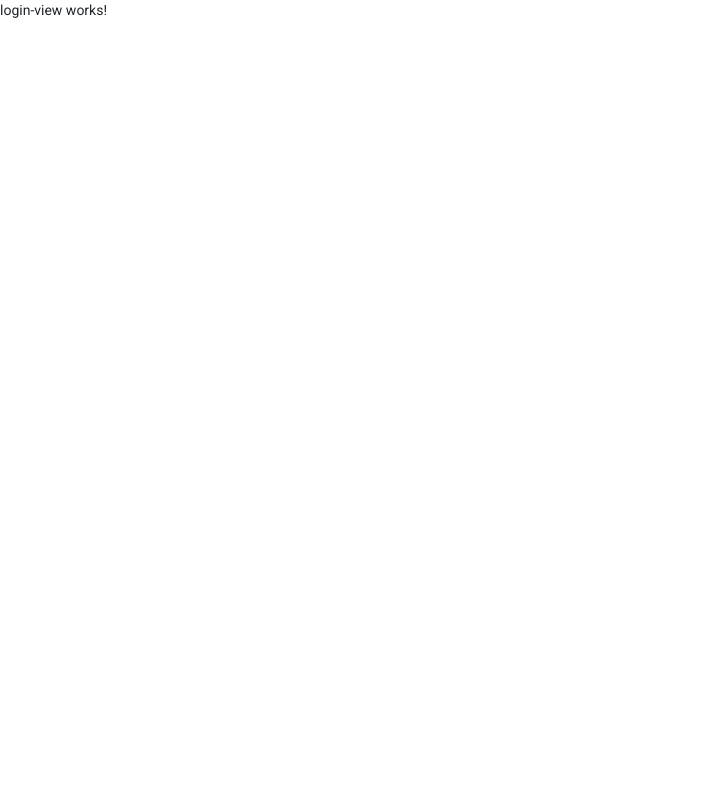
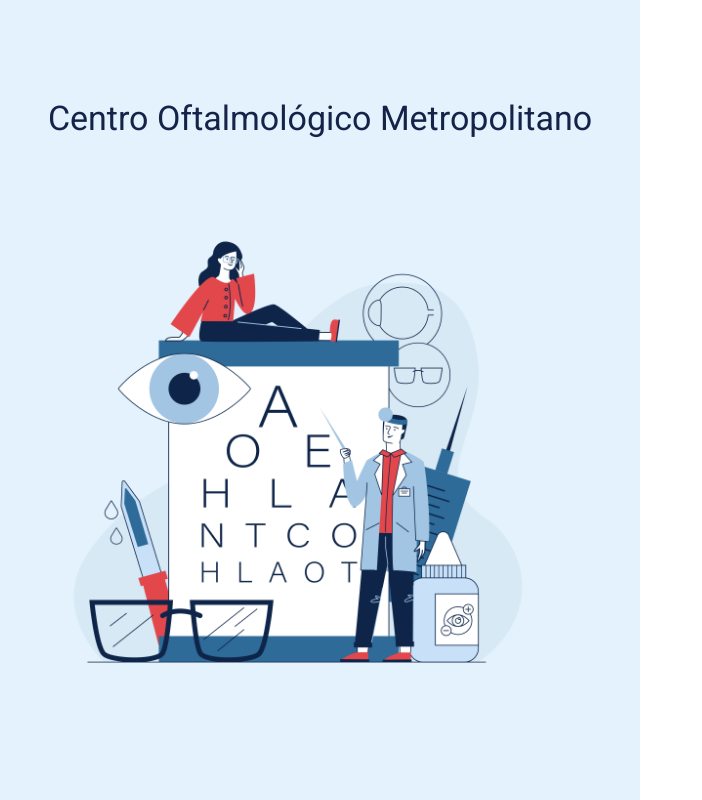
Before and after one commit to edycarreyes99/Clinica-Sampson, an Angular app: page / in a window 1280 px wide. Shown: the whole page, without its empty margins (0-702 px from the left). Built offline with nearby package versions, Linux system fonts and the light colour scheme.

Commit message:
Designed the first part of the login view

```diff
--- a/src/app/views/login/login.component.html
+++ b/src/app/views/login/login.component.html
@@ -1,3 +1,19 @@
 <div class="login-view">
-login-view works!
+  <div class="container-fluid" style="min-width: 100vw; min-height: 100vh;">
+    <div class="row">
+      <div class="col-sm-12 col-md-12 col-lg-6 col-xl-6" style="min-height: 100vh; background-color: #e3f2fd;">
+        <div class="d-flex justify-content-center align-items-center"
+             style="min-width: 100% !important; min-height: 100%">
+          <div class="left-side">
+            <div class="mat-display-1 text-center text-dark-primary">Centro Oftalmológico Metropolitano</div>
+            <img src="../../../assets/images/ClinicaSampsonLogin.png" alt="Login artboard" width="500" class="mx-auto">
+          </div>
+        </div>
+      </div>
+
+      <div class="col-sm-12 col-md-12 col-lg-6 col-xl-6">
+
+      </div>
+    </div>
+  </div>
 </div>
--- a/src/styles.scss
+++ b/src/styles.scss
@@ -2,3 +2,7 @@
 
 html, body { height: 100%; }
 body { margin: 0; font-family: Roboto, "Helvetica Neue", sans-serif; }
+
+.text-dark-primary{
+  color: #152349;
+}
```
